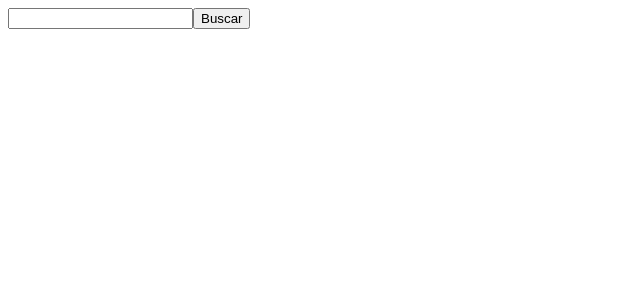
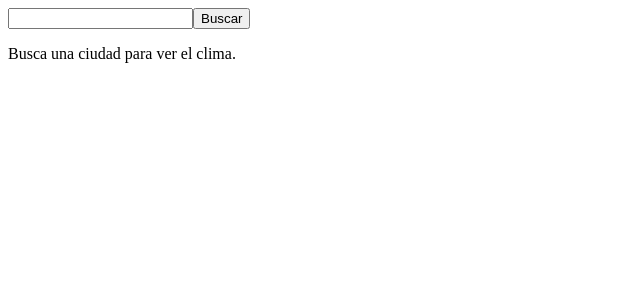
Before and after one commit to Calebabisai/weather-app, an Angular app: page / in a window 1280 px wide. Shown: the top 300 px of the page, without its empty margins (0-640 px from the left). Built offline with nearby package versions, Linux system fonts and the light colour scheme; no server answers.

Commit message:
Fix: Se ha agregado commonmodule para funcion de los pipes, y se ha agregado el evento citySearch a app.html

```diff
--- a/src/app/app.html
+++ b/src/app/app.html
@@ -1 +1,2 @@
-<app-search></app-search>
+<app-search (citySearch)="cityForDisplay.set($event)"></app-search>
+<app-weather-display [cityInput]="cityForDisplay()"></app-weather-display>
--- a/src/app/app.ts
+++ b/src/app/app.ts
@@ -1,13 +1,15 @@
 import { Component, signal } from '@angular/core';
 import { Search } from "./components/search/search.component";
+import { WeatherDisplay } from "./components/weather-display/weather-display.component";
 
 @Component({
   selector: 'app-root',
   standalone: true,
-  imports: [Search],
+  imports: [Search, WeatherDisplay],
   templateUrl: './app.html',
   styleUrl: './app.scss'
 })
 export class App {
   protected readonly title = signal('app-clima');
+  cityForDisplay = signal<string | undefined>(undefined);
 }
--- a/src/app/components/weather-display/weather-display.component.ts
+++ b/src/app/components/weather-display/weather-display.component.ts
@@ -1,13 +1,13 @@
-import { Component, inject, input, signal } from '@angular/core';
+import { Component, effect, inject, input, signal } from '@angular/core';
 import { WeatherService } from '../../services/weather.service';
 import { toObservable, toSignal } from '@angular/core/rxjs-interop';
 import { catchError, of, switchMap, tap } from 'rxjs';
-import { TitleCasePipe, DatePipe } from '@angular/common';
+import { TitleCasePipe, DatePipe, CommonModule } from '@angular/common';
 
 @Component({
   selector: 'app-weather-display',
   standalone: true,
-  imports: [TitleCasePipe, DatePipe],
+  imports: [CommonModule, TitleCasePipe, DatePipe],
   templateUrl: './weather-display.html',
   styleUrl: './weather-display.scss',
 })
@@ -20,6 +20,12 @@ export class WeatherDisplay {
   isLoading = signal(false);
   error = signal<string | null>(null);
   city = signal('');
+
+  constructor() {
+    effect(() => {
+      this.city.set(this.cityInput() ?? '');
+    })
+  }
 
   weatherData = toSignal(
     toObservable(this.city).pipe(
```
